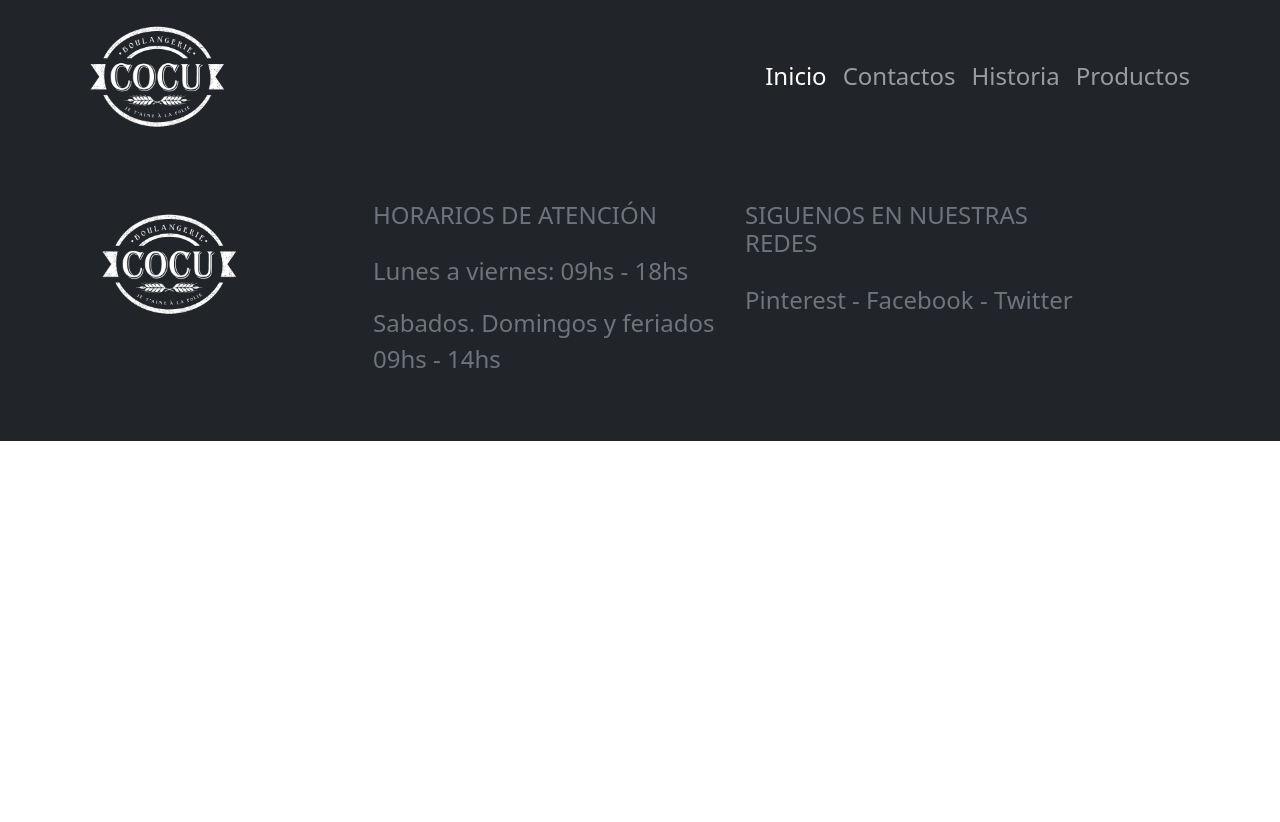
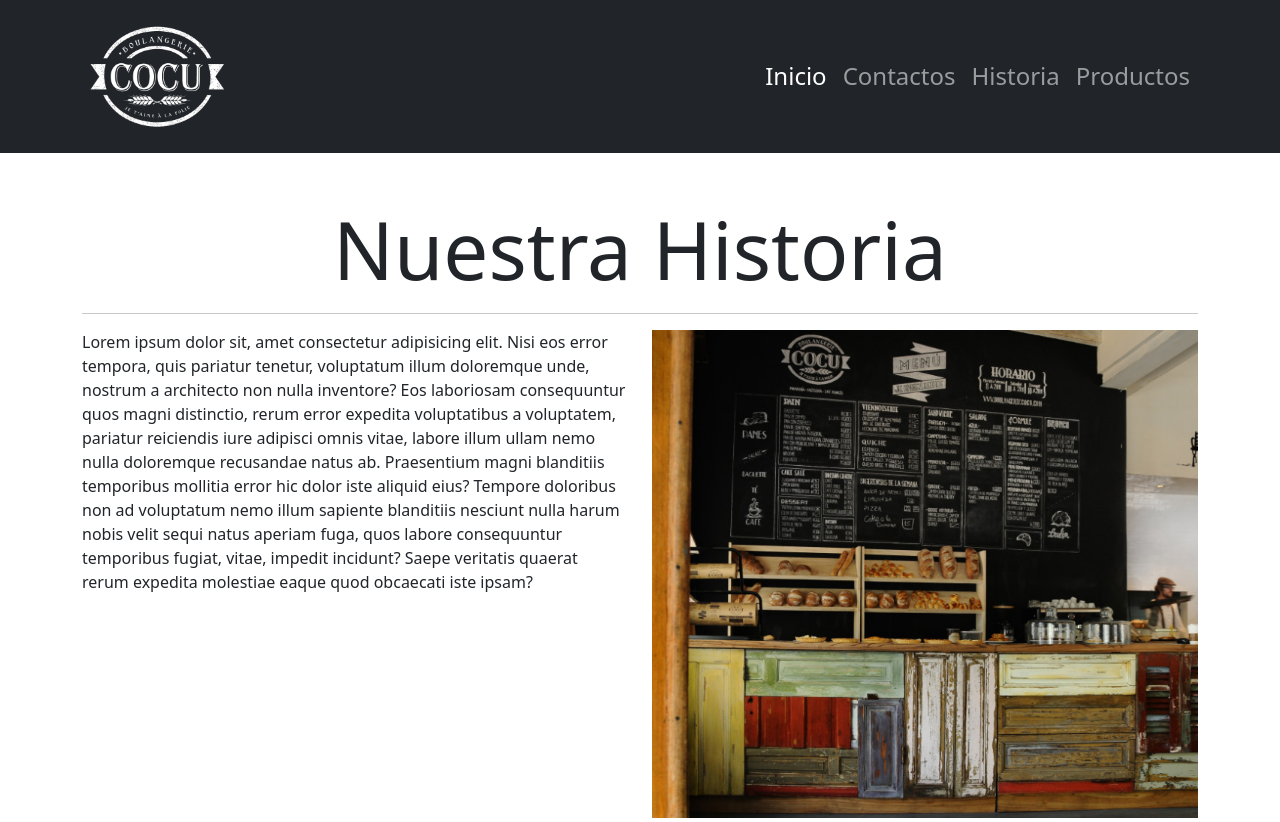
Before and after one commit to maflorcis/panaderiacocu, a plain HTML site: page pages/Historia.html in a window 1280 px wide. Shown: the top 822 px of the page. Before the commit the page ends 800 px from the top, so only its background shows below. Drawn offline with nearby package versions, Linux system fonts and the light colour scheme.

Commit message:
agregamos el maquetado de la pagina de historia

```diff
--- a/pages/Historia.html
+++ b/pages/Historia.html
@@ -57,7 +57,31 @@
           </div>
         </nav>
       </header>
-    <main></main>
+    <main class="container my-5">
+
+      <section>
+        <h1 class="display-1 text-center">Nuestra Historia </h1>
+        <hr>
+
+        <article class="row">
+          <aside class="col-12 col-md-6">
+            <p>
+              Lorem ipsum dolor sit, amet consectetur adipisicing elit. Nisi eos error tempora, quis pariatur tenetur, voluptatum illum doloremque unde, nostrum a architecto non nulla inventore? Eos laboriosam consequuntur quos magni distinctio, rerum error expedita voluptatibus a voluptatem, pariatur reiciendis iure adipisci omnis vitae, labore illum ullam nemo nulla doloremque recusandae natus ab. Praesentium magni blanditiis temporibus mollitia error hic dolor iste aliquid eius? Tempore doloribus non ad voluptatum nemo illum sapiente blanditiis nesciunt nulla harum nobis velit sequi natus aperiam fuga, quos labore consequuntur temporibus fugiat, vitae, impedit incidunt? Saepe veritatis quaerat rerum expedita molestiae eaque quod obcaecati iste ipsam?
+            </p>
+          </aside>
+
+          <aside class="col-12 col-md-6">
+            <img src="../img/historia.png" alt="panaderia cocu" class="w-100">
+          </aside>
+
+        </article>
+
+
+
+      </section>
+
+
+    </main>
     <footer class="bg-dark text-center text-lg-start text-white">
         <!-- Grid container -->
     <div class="container p-4">
```
